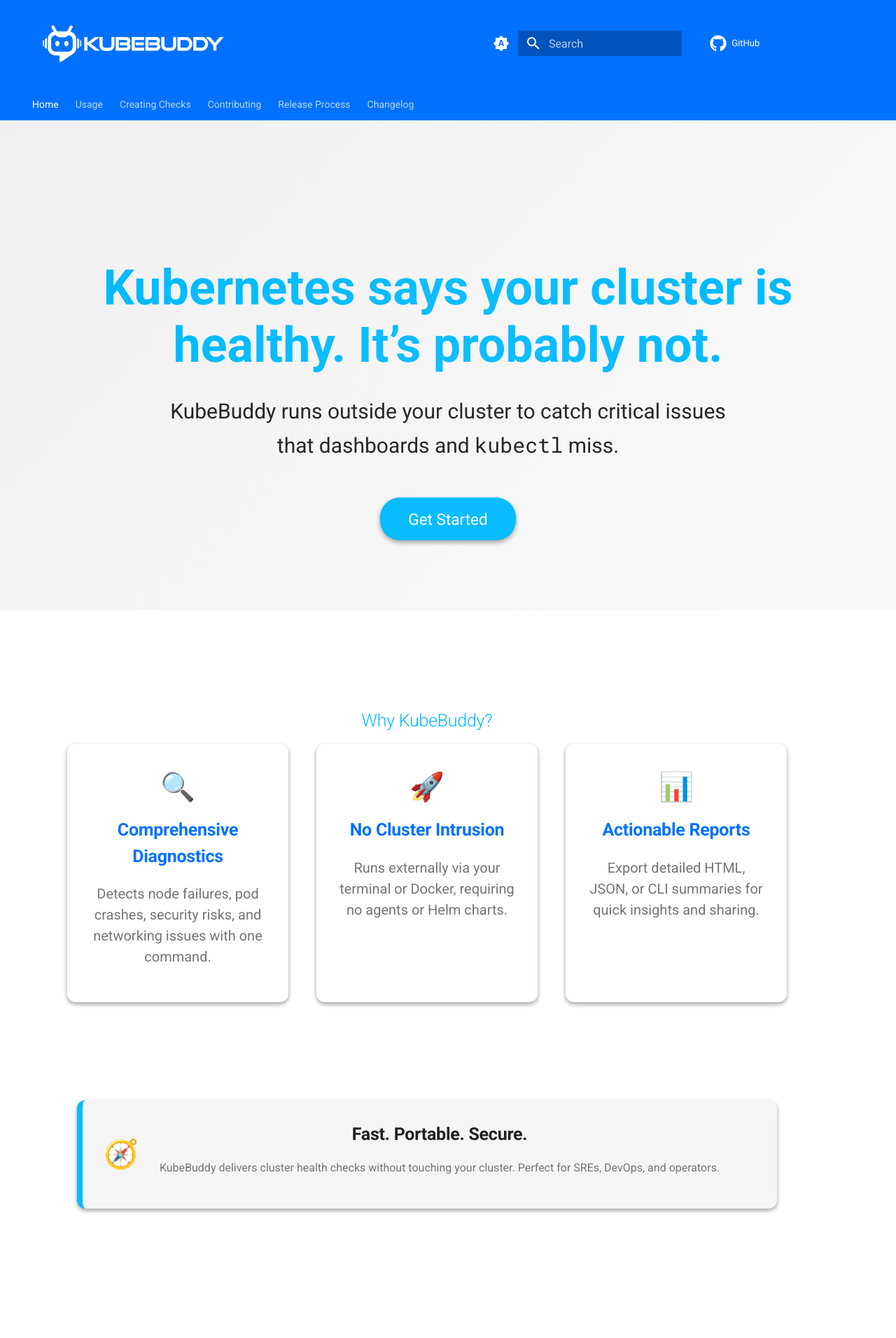
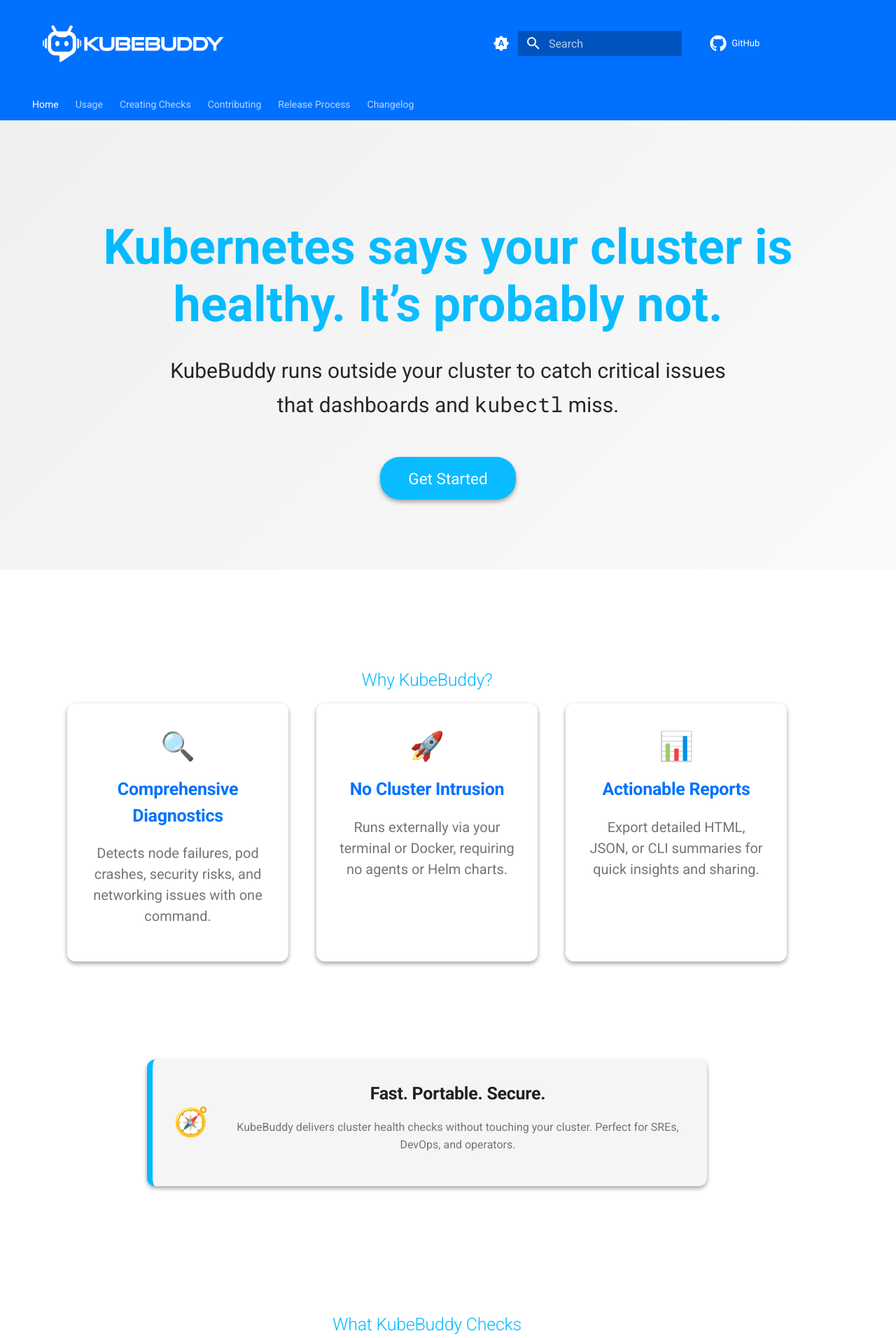
Before and after one commit to KubeDeckio/KubeBuddy, an MkDocs documentation site: the page built from docs/index.md, in a window 1280 px wide. Shown: the top 1912 px of the page at 70% size. Built offline with MkDocs 1.6.1 and Material for MkDocs 9.7.7, drawn with Linux system fonts in a browser that asks for light colours; comment, search, counter and statistics services are not loaded.

Commit message:
Refactor CSS styles for improved layout consistency and responsiveness
Signed-off-by: PixelRobots <littlehoops@gmail.com>

```diff
--- a/overrides/home.html
+++ b/overrides/home.html
@@ -47,10 +47,10 @@
     .md-header {
       position: initial;
       background: var(--md-primary-fg-color);
-      width: 100%; /* Ensure header spans full width */
-      margin: 0; /* Remove any margins */
-      padding: 1rem 2rem; /* Add padding for content */
-      box-sizing: border-box; /* Include padding in width */
+      width: 100%;
+      margin: 0;
+      padding: 1rem 2rem;
+      box-sizing: border-box;
     }
 
     .md-main__inner {
@@ -59,22 +59,22 @@
     }
 
     .md-grid.md-typeset {
-      width: 100%; /* Use full page width */
+      width: 100%;
       display: flex;
       flex-direction: column;
       align-items: center; /* Center children vertically */
-      padding: 0; /* Remove padding to maximize width */
+      padding: 0;
     }
 
     .section,
     .workflow-section {
-      width: 100%; /* Full width */
-      margin: 0; /* Remove centering margins */
-      padding: 4rem 2rem; /* Maintain padding for readability */
+      width: 100%;
+      margin: 0;
+      padding: 4rem 2rem;
       background: var(--md-default-bg-color);
       color: var(--md-default-fg-color);
       text-align: center; /* Center text within sections */
-      box-sizing: border-box; /* Include padding in width */
+      box-sizing: border-box;
     }
 
     .hero-wrap {
@@ -82,9 +82,9 @@
       text-align: center;
       position: relative;
       overflow: hidden;
-      width: 100%; /* Full width */
-      margin: 0; /* Remove centering margins */
-      box-sizing: border-box; /* Include padding in width */
+      width: 100%;
+      margin: 0;
+      box-sizing: border-box;
     }
 
     @media (prefers-color-scheme: light) {
@@ -115,12 +115,13 @@
     .hero-wrap h1 {
       font-size: 3.5rem;
       font-weight: 700;
-      margin-bottom: 1.5rem;
+      margin: 0 auto 1.5rem; /* Center with margin */
+      max-width: 1200px; /* Constrain width for readability */
     }
 
     .hero-wrap p {
       font-size: 1.5rem;
-      max-width: 800px; /* Slightly wider for full-width layout */
+      max-width: 800px;
       margin: 0 auto 2.5rem;
       line-height: 1.6;
     }
@@ -138,7 +139,7 @@
       text-decoration: none;
       box-shadow: var(--md-shadow);
       transition: transform 0.2s, box-shadow 0.2s;
-      margin: 0 auto; /* Center button horizontally */
+      margin: 0 auto;
     }
 
     .cta-button:hover {
@@ -150,11 +151,12 @@
       display: grid;
       grid-template-columns: repeat(auto-fit, minmax(280px, 1fr));
       gap: 2rem;
-      width: 100%; /* Full width */
-      margin: 0; /* Remove centering margins */
-      padding: 0 2rem; /* Add padding to avoid edge contact */
-      justify-items: center; /* Center grid items */
-      box-sizing: border-box; /* Include padding in width */
+      width: 100%;
+      max-width: 1200px; /* Constrain grid width */
+      margin: 0 auto; /* Center the grid */
+      padding: 0 2rem;
+      justify-items: center;
+      box-sizing: border-box;
     }
 
     .feature-card {
@@ -164,8 +166,8 @@
       box-shadow: var(--md-shadow);
       transition: transform 0.3s, box-shadow 0.3s;
       text-align: center;
-      width: 100%; /* Ensure cards take available width */
-      max-width: 400px; /* Optional: cap card width for readability */
+      width: 100%;
+      max-width: 400px; /* Cap card width */
     }
 
     .feature-card:hover {
@@ -195,11 +197,11 @@
       padding: 1.5rem;
       border-radius: 12px;
       margin: 3rem auto;
-      width: 100%; /* Full width */
-      max-width: 1000px; /* Slightly wider for full-width layout */
+      width: 100%;
+      max-width: 800px; /* Constrain width */
       box-shadow: var(--md-shadow);
       text-align: center;
-      box-sizing: border-box; /* Include padding in width */
+      box-sizing: border-box;
     }
 
     @media (prefers-color-scheme: dark) {
@@ -232,11 +234,12 @@
       display: flex;
       flex-wrap: wrap;
       gap: 2rem;
-      width: 100%; /* Full width */
-      margin: 2rem 0; /* Remove auto margins */
-      padding: 0 2rem; /* Add padding to avoid edge contact */
+      width: 100%;
+      max-width: 1200px; /* Constrain width */
+      margin: 2rem auto; /* Center the steps */
+      padding: 0 2rem;
       justify-content: center;
-      box-sizing: border-box; /* Include padding in width */
+      box-sizing: border-box;
     }
 
     .workflow-step {
@@ -249,7 +252,7 @@
       text-align: center;
       position: relative;
       transition: transform 0.3s, box-shadow 0.3s;
-      max-width: 400px; /* Optional: cap step width for readability */
+      max-width: 400px;
     }
 
     .workflow-step:hover {
@@ -294,45 +297,46 @@
     @media screen and (max-width: 768px) {
       .hero-wrap h1 {
         font-size: 2.5rem;
+        max-width: 90%; /* Adjust for mobile */
       }
 
       .hero-wrap p {
         font-size: 1.25rem;
-        max-width: 90%; /* Adjust for mobile */
+        max-width: 90%;
       }
 
       .feature-grid,
       .workflow-steps {
         grid-template-columns: 1fr;
         justify-items: center;
-        padding: 0 1rem; /* Reduce padding for mobile */
+        padding: 0 1rem;
+        max-width: 100%; /* Full width on mobile */
       }
 
       .workflow-step {
         flex: 1 1 100%;
-        max-width: 100%; /* Full width on mobile */
+        max-width: 100%;
       }
 
       .section,
       .workflow-section {
-        padding: 2rem 1rem; /* Reduce padding for mobile */
+        padding: 2rem 1rem;
       }
 
       .hero-wrap {
-        padding: 4rem 1rem 3rem; /* Adjust padding for mobile */
+        padding: 4rem 1rem 3rem;
       }
 
       .callout {
         padding: 1rem;
-        max-width: 90%; /* Adjust for mobile */
+        max-width: 90%;
       }
 
       .md-header {
-        padding: 1rem; /* Adjust header padding for mobile */
+        padding: 1rem;
       }
     }
   </style>
-
 
   <section class="hero-wrap">
     <h1>Kubernetes says your cluster is healthy. It’s probably not.</h1>
```
